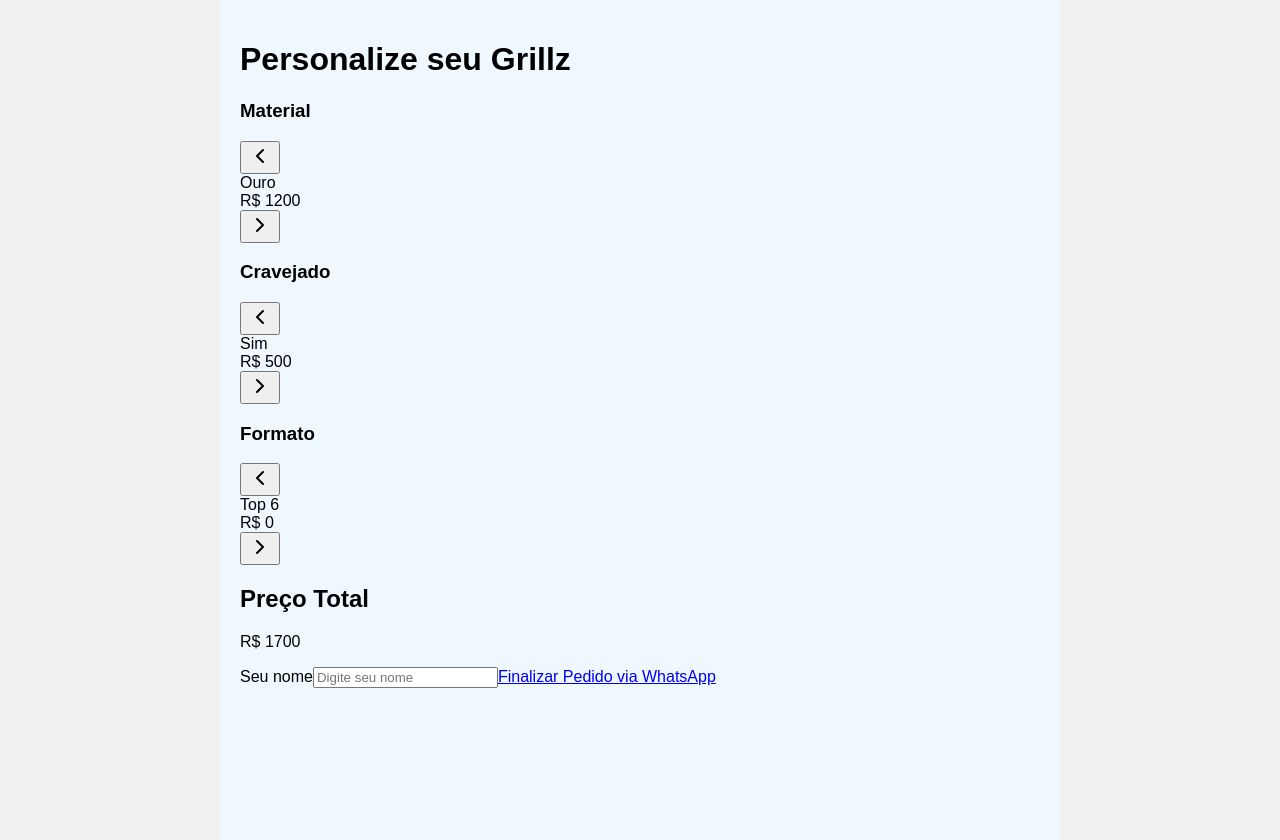
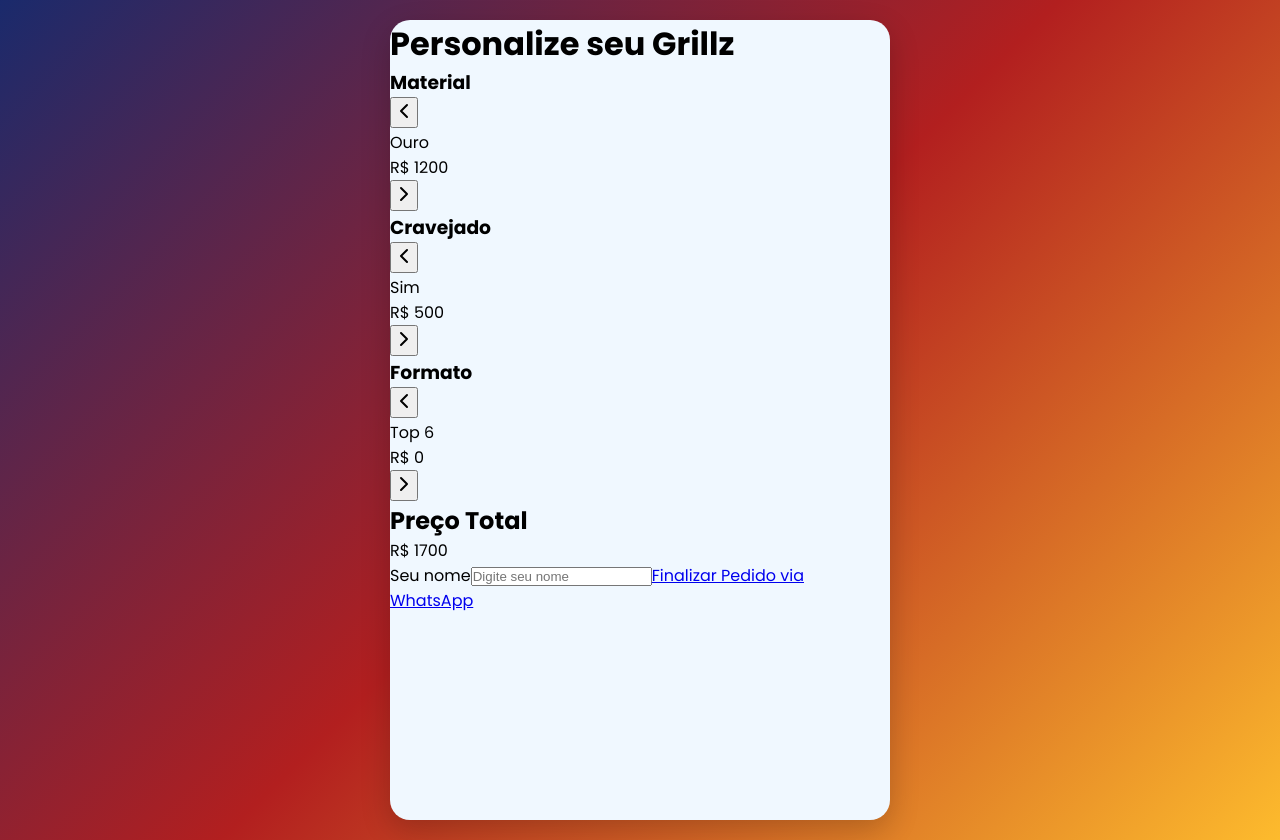
Before and after one commit to Gamaiatec/grillz-do-gabriel, a React (Vite) app: page / in a window 1280 px wide. Built offline with nearby package versions, Linux system fonts and the light colour scheme.

Commit message:
Update index.css

```diff
--- a/src/index.css
+++ b/src/index.css
@@ -1,12 +1,26 @@
-body {
-  font-family: sans-serif;
+@import url('https://fonts.googleapis.com/css2?family=Poppins:wght@300;400;500;600;700&display=swap');
+
+* {
   margin: 0;
   padding: 0;
-  background-color: #f0f0f0;
+  box-sizing: border-box;
+}
+
+body {
+  font-family: 'Poppins', sans-serif;
+  background: linear-gradient(135deg, #1a2a6c, #b21f1f, #fdbb2d);
+  min-height: 100vh;
+  display: flex;
+  justify-content: center;
+  align-items: center;
+  padding: 20px;
 }
 
 #root {
-  max-width: 800px;
-  margin: 0 auto;
-  padding: 20px;
+  width: 100%;
+  max-width: 500px;
+  background: white;
+  border-radius: 20px;
+  box-shadow: 0 10px 30px rgba(0, 0, 0, 0.2);
+  overflow: hidden;
 }
```
